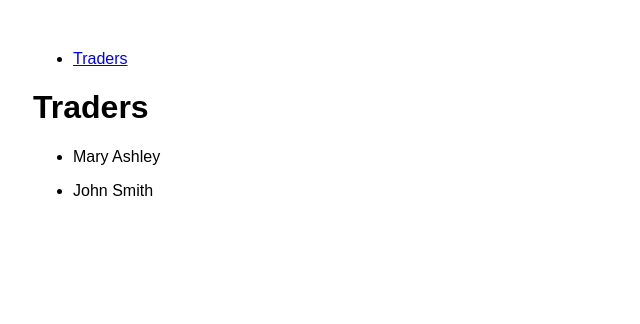
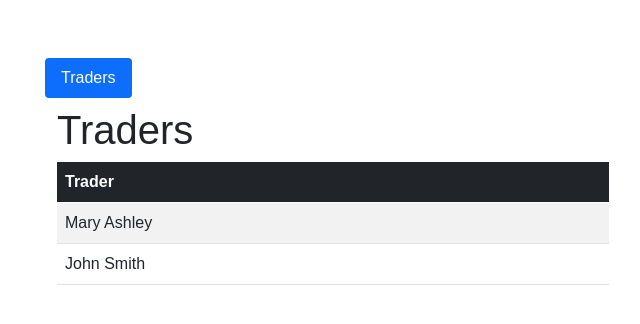
Before and after one commit to iancharlesdouglas/ng-interview, an Angular app: page /traders in a window 1280 px wide. Shown: the top 324 px of the page, without its empty margins (307-947 px from the left). Built offline with nearby package versions, Linux system fonts and the light colour scheme.

Commit message:
Created Format Traders in Table step (2).

```diff
--- a/apps/ng-interview/src/app/traders/traders.component.html
+++ b/apps/ng-interview/src/app/traders/traders.component.html
@@ -1,4 +1,15 @@
-<h1>Traders</h1>
-<ul *ngFor='let trader of traders | async'>
-  <li>{{trader.fullName()}}</li>
-</ul>
+<div class='container'>
+  <h1>Traders</h1>
+  <table class='table table-striped'>
+    <thead class='table-dark'>
+    <tr>
+      <th>Trader</th>
+    </tr>
+    </thead>
+    <tbody>
+    <tr *ngFor='let trader of traders | async'>
+      <td>{{trader.fullName()}}</td>
+    </tr>
+    </tbody>
+  </table>
+</div>
--- a/apps/ng-interview/src/styles.css
+++ b/apps/ng-interview/src/styles.css
@@ -1 +1,2 @@
 /* You can add global styles to this file, and also import other style files */
+@import '~bootstrap/dist/css/bootstrap.css';
```
